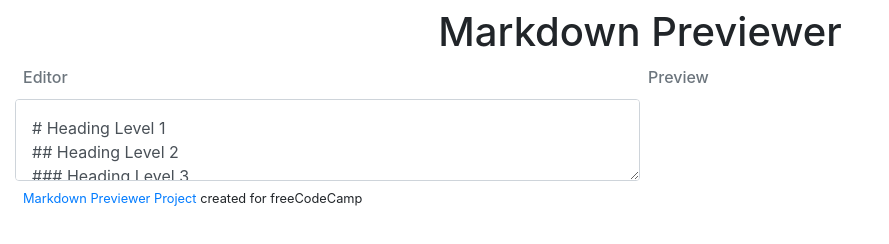
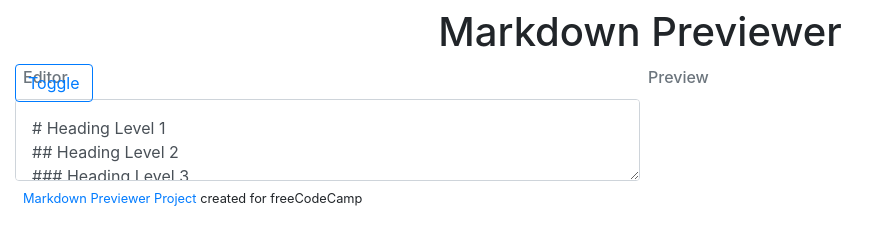
Before and after one commit to vivian-ms/Markdown-Previewer, a plain HTML site: page index.html in a window 1280 px wide. Shown: the whole page, without its empty margins (0-889 px from the left). Drawn offline with nearby package versions, Linux system fonts and the light colour scheme.

Commit message:
Added a button to toggle between editor and preview on screens < 992px

```diff
--- a/index.html
+++ b/index.html
@@ -10,7 +10,7 @@
   <body>
     <div class="container-fluid">
       <h1 class="text-center p-2 mb-0">Markdown Previewer</h1>
-      <div class="row no-gutters">
+      <div class="row no-gutters position-relative">
         <div id="editor-container" class="col-12 col-lg-6">
           <label for="editor" class="h6 px-2 py-1 text-muted">Editor</label>
           <textarea id="editor" class="form-control p-3 shadow-none"></textarea>
@@ -19,6 +19,7 @@
           <h6 class="px-2 py-1 text-muted">Preview</h6>
           <div id="preview" class="p-3"></div>
         </div>  <!-- End #preview-container -->
+        <button type="button" id="toggle_button" class="position-absolute btn btn-outline-primary">Toggle</button>
       </div>  <!-- End .row -->
       <footer class="small p-2">
         <a href="https://www.freecodecamp.org/learn/front-end-libraries/front-end-libraries-projects/build-a-markdown-previewer" target="_blank">Markdown Previewer Project</a> created for freeCodeCamp
```
